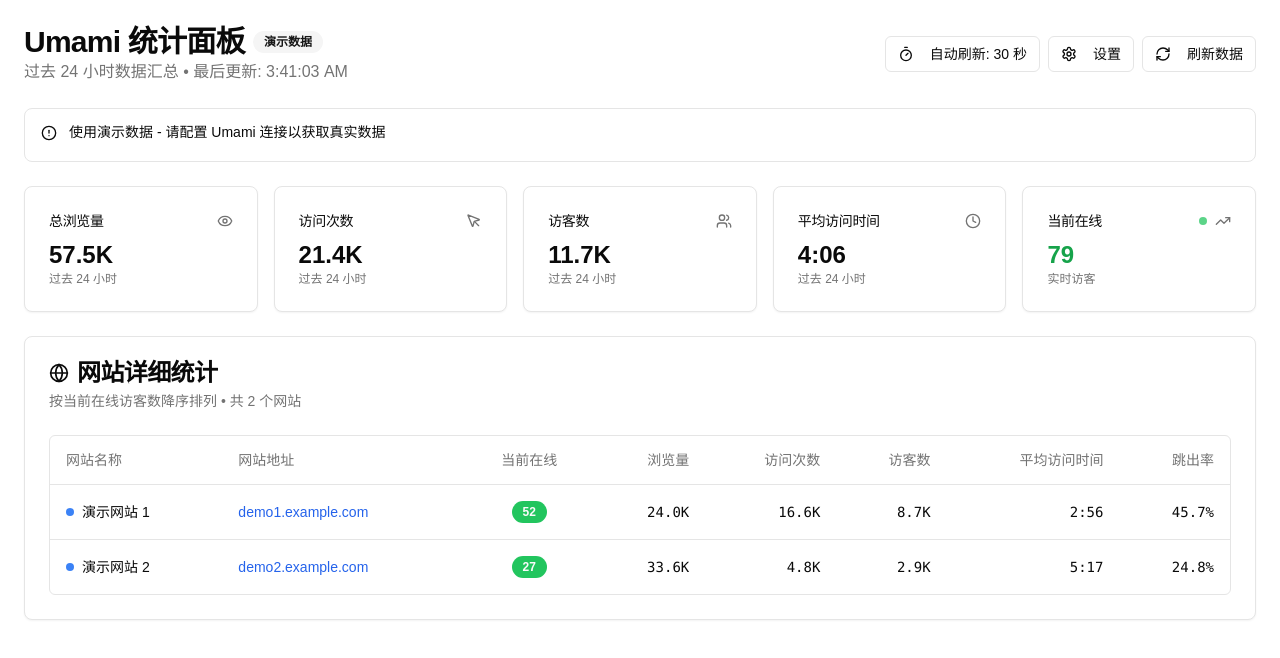
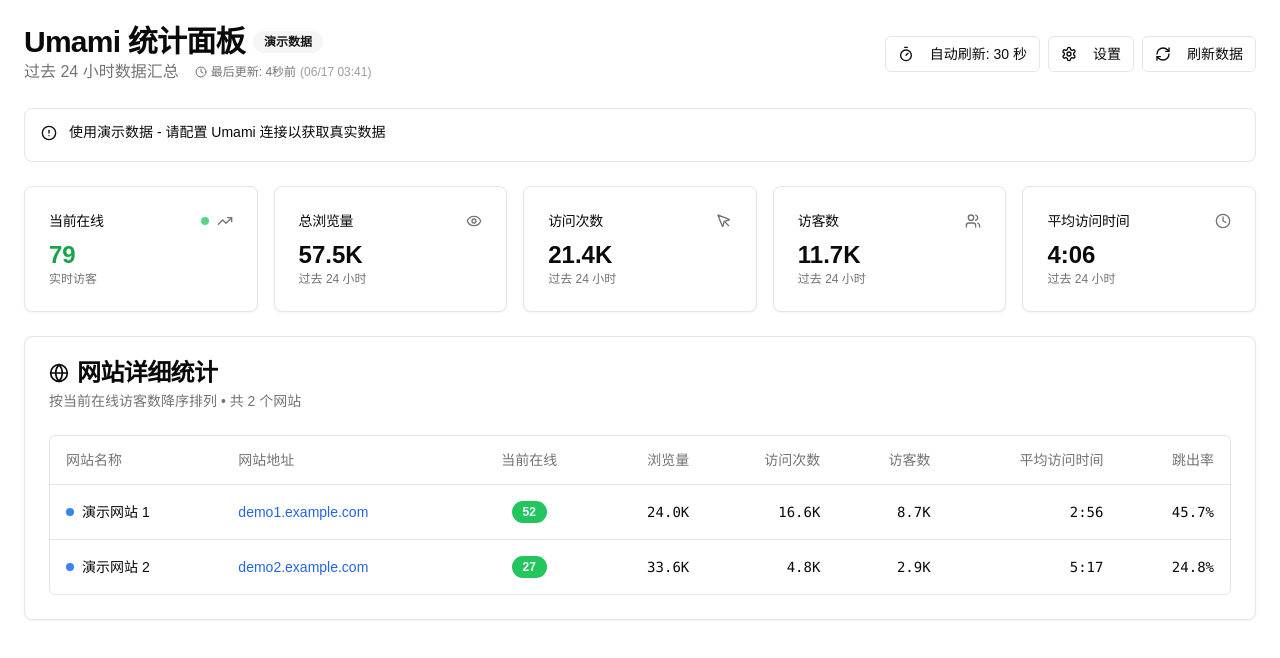
Before and after one commit to songtianlun/umami-dashboard, a Next.js app: page / in a window 1280 px wide. Shown: the top 658 px of the page. Built offline with nearby package versions, Linux system fonts and the light colour scheme.

Commit message:
active user first

```diff
--- a/app/page.tsx
+++ b/app/page.tsx
@@ -55,6 +55,7 @@ export default function UmamiDashboard() {
   const [refreshInterval, setRefreshInterval] = useState(30000) // 30 seconds default
   const [dataSource, setDataSource] = useState<"mock" | "umami">("mock")
   const [statusMessage, setStatusMessage] = useState<string>("")
+  const [currentTime, setCurrentTime] = useState(new Date())
   const { toast } = useToast()
 
   const fetchData = async (showToast: boolean = true) => {
@@ -153,6 +154,12 @@ export default function UmamiDashboard() {
     }
   }, [refreshInterval, config])
 
+  // Update current time every second for relative time display
+  useEffect(() => {
+    const timer = setInterval(() => setCurrentTime(new Date()), 1000)
+    return () => clearInterval(timer)
+  }, [])
+
   const formatTime = (seconds: number) => {
     const minutes = Math.floor(seconds / 60)
     const remainingSeconds = seconds % 60
@@ -167,6 +174,15 @@ export default function UmamiDashboard() {
       return (num / 1000).toFixed(1) + "K"
     }
     return num.toString()
+  }
+
+  const getRelativeTime = (timestamp: Date) => {
+    const diff = Math.floor((currentTime.getTime() - timestamp.getTime()) / 1000)
+
+    if (diff < 60) return `${diff}秒前`
+    if (diff < 3600) return `${Math.floor(diff / 60)}分钟前`
+    if (diff < 86400) return `${Math.floor(diff / 3600)}小时前`
+    return `${Math.floor(diff / 86400)}天前`
   }
 
   const handleConfigSave = (newConfig: LoginConfig) => {
@@ -197,13 +213,33 @@ export default function UmamiDashboard() {
               <Badge variant={dataSource === "umami" ? "default" : "secondary"}>
                 {dataSource === "umami" ? "实时数据" : "演示数据"}
               </Badge>
+              {loading && (
+                <div className="flex items-center gap-1 text-sm text-muted-foreground">
+                  <RefreshCw className="h-3 w-3 animate-spin" />
+                  更新中
+                </div>
+              )}
             </div>
-            <p className="text-muted-foreground">
-              过去 24 小时数据汇总 • 最后更新: {lastUpdated.toLocaleTimeString()}
+            <div className="flex items-center gap-4 text-muted-foreground">
+              <span>过去 24 小时数据汇总</span>
+              <div className="flex items-center gap-1">
+                <Clock className="h-3 w-3" />
+                <span className="text-xs">
+                  最后更新: {getRelativeTime(lastUpdated)}
+                  <span className="text-muted-foreground/70 ml-1">
+                    ({lastUpdated.toLocaleString('zh-CN', {
+                      month: '2-digit',
+                      day: '2-digit',
+                      hour: '2-digit',
+                      minute: '2-digit'
+                    })})
+                  </span>
+                </span>
+              </div>
               {config && (
-                <span className="ml-2">• 服务器: {new URL(config.serverUrl).hostname}</span>
+                <span className="text-xs">• 服务器: {new URL(config.serverUrl).hostname}</span>
               )}
-            </p>
+            </div>
           </div>
           <div className="flex gap-2">
             <AutoRefreshConfig
@@ -227,7 +263,21 @@ export default function UmamiDashboard() {
         )}
 
         {/* Summary Cards */}
-        <div className="grid gap-4 md:grid-cols-2 lg:grid-cols-5">
+        <div className={`grid gap-4 md:grid-cols-2 lg:grid-cols-5 transition-opacity duration-200 ${loading ? "opacity-70" : ""}`}>
+          <Card>
+            <CardHeader className="flex flex-row items-center justify-between space-y-0 pb-2">
+              <CardTitle className="text-sm font-medium">当前在线</CardTitle>
+              <div className="flex items-center">
+                <div className="h-2 w-2 bg-green-500 rounded-full animate-pulse mr-2" />
+                <TrendingUp className="h-4 w-4 text-muted-foreground" />
+              </div>
+            </CardHeader>
+            <CardContent>
+              <div className="text-2xl font-bold text-green-600">{summary.totalCurrentOnline}</div>
+              <p className="text-xs text-muted-foreground">实时访客</p>
+            </CardContent>
+          </Card>
+
           <Card>
             <CardHeader className="flex flex-row items-center justify-between space-y-0 pb-2">
               <CardTitle className="text-sm font-medium">总浏览量</CardTitle>
@@ -271,20 +321,6 @@ export default function UmamiDashboard() {
               <p className="text-xs text-muted-foreground">过去 24 小时</p>
             </CardContent>
           </Card>
-
-          <Card>
-            <CardHeader className="flex flex-row items-center justify-between space-y-0 pb-2">
-              <CardTitle className="text-sm font-medium">当前在线</CardTitle>
-              <div className="flex items-center">
-                <div className="h-2 w-2 bg-green-500 rounded-full animate-pulse mr-2" />
-                <TrendingUp className="h-4 w-4 text-muted-foreground" />
-              </div>
-            </CardHeader>
-            <CardContent>
-              <div className="text-2xl font-bold text-green-600">{summary.totalCurrentOnline}</div>
-              <p className="text-xs text-muted-foreground">实时访客</p>
-            </CardContent>
-          </Card>
         </div>
 
         {/* Debug/Test Section - only show if using demo data */}
@@ -302,7 +338,7 @@ export default function UmamiDashboard() {
             <CardDescription>按当前在线访客数降序排列 • 共 {websites.length} 个网站</CardDescription>
           </CardHeader>
           <CardContent>
-            <div className="rounded-md border">
+            <div className={`rounded-md border transition-opacity duration-200 ${loading ? "opacity-70" : ""}`}>
               <Table>
                 <TableHeader>
                   <TableRow>
@@ -317,19 +353,19 @@ export default function UmamiDashboard() {
                   </TableRow>
                 </TableHeader>
                 <TableBody>
-                  {loading ? (
+                  {websites.length === 0 && !loading ? (
+                    <TableRow>
+                      <TableCell colSpan={8} className="text-center py-8 text-muted-foreground">
+                        暂无网站数据
+                      </TableCell>
+                    </TableRow>
+                  ) : websites.length === 0 && loading ? (
                     <TableRow>
                       <TableCell colSpan={8} className="text-center py-8">
                         <div className="flex items-center justify-center">
                           <RefreshCw className="h-4 w-4 animate-spin mr-2" />
                           加载中...
                         </div>
-                      </TableCell>
-                    </TableRow>
-                  ) : websites.length === 0 ? (
-                    <TableRow>
-                      <TableCell colSpan={8} className="text-center py-8 text-muted-foreground">
-                        暂无网站数据
                       </TableCell>
                     </TableRow>
                   ) : (
```
